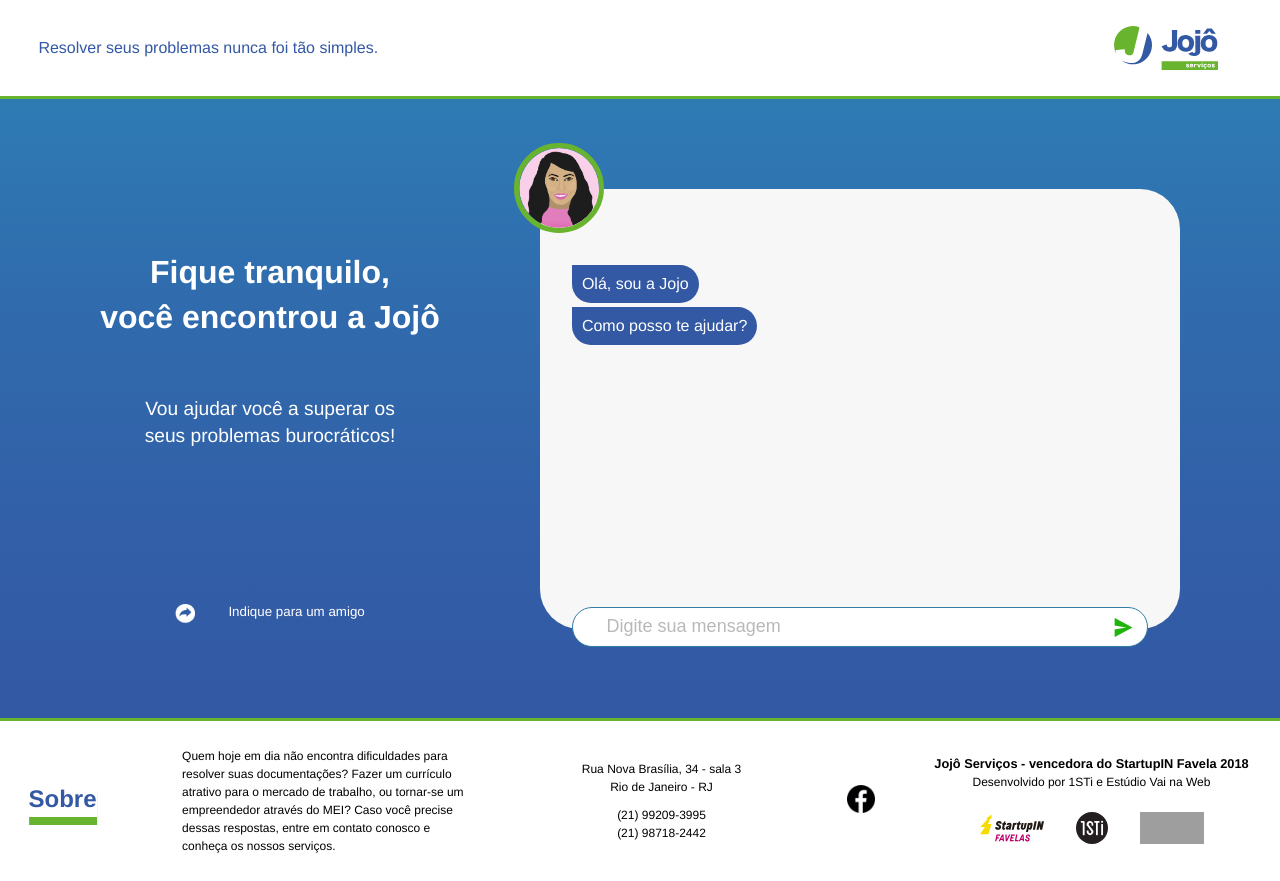
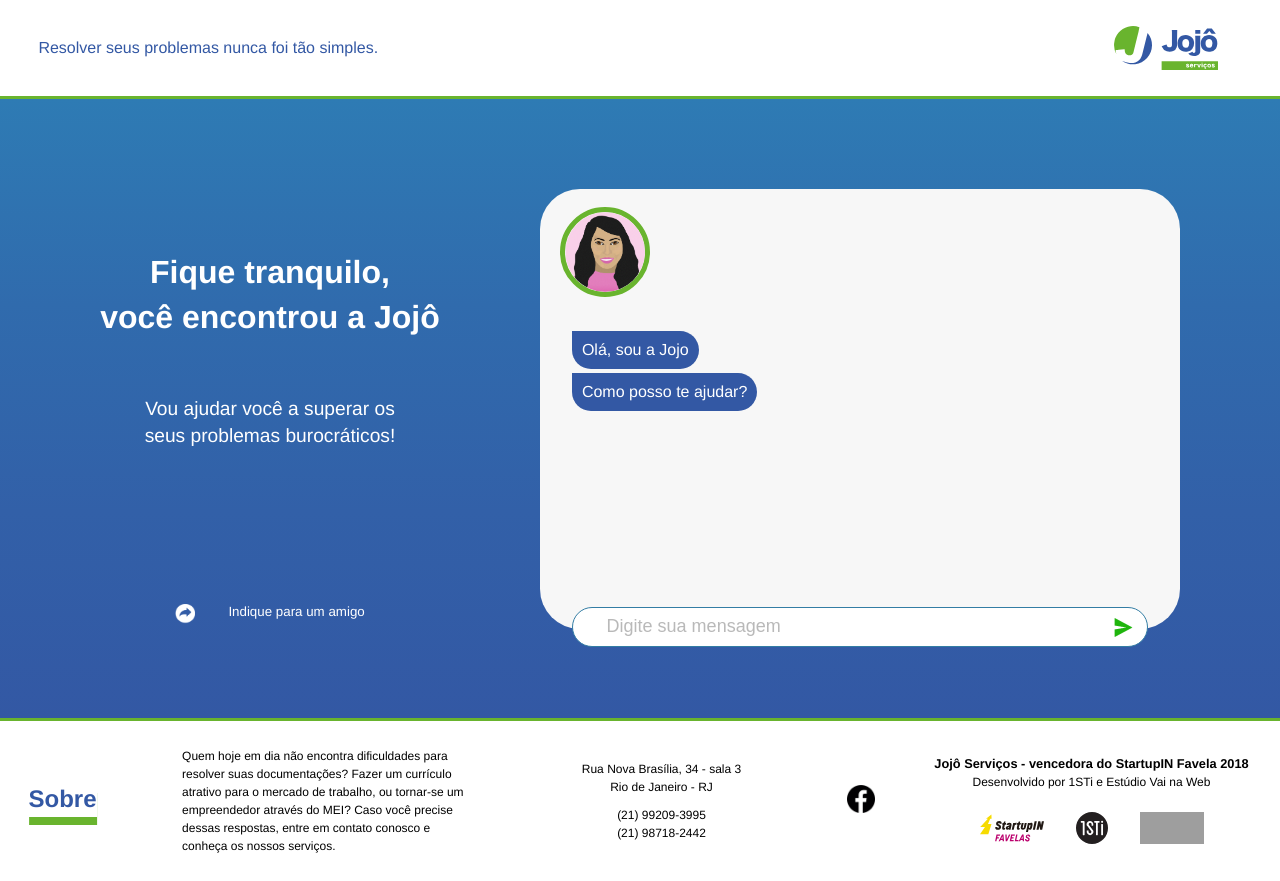
Before and after one commit to mymrtt/jojoservicos, a React (Create React App) app in the folder jojo-servicos-spa/: page / in a window 1280 px wide. Built offline with nearby package versions, Linux system fonts and the light colour scheme; grey boxes are pictures that could not be loaded.

Commit message:
update do perfil da Jojo

```diff
--- a/jojo-servicos-spa/src/App.css
+++ b/jojo-servicos-spa/src/App.css
@@ -214,13 +214,14 @@ body{
 	}
 }
 .caixa_inicial-perfil{
-	width: 10vw;
-	height: 13vh;
-	margin-top: -30px;
+	width: 110px;
+	height: 140px;
+	/* margin-top: -30px; */
 	display: flex;
-	flex-direction: row;
+	/* flex-direction: row; */
+	justify-content: flex-end;
+	align-items: center;
 	/* background-color: red; */
-	/*justify-content: flex-end;*/
 }
 @media(max-width: 640px){
 	.caixa_inicial-perfil{
```
